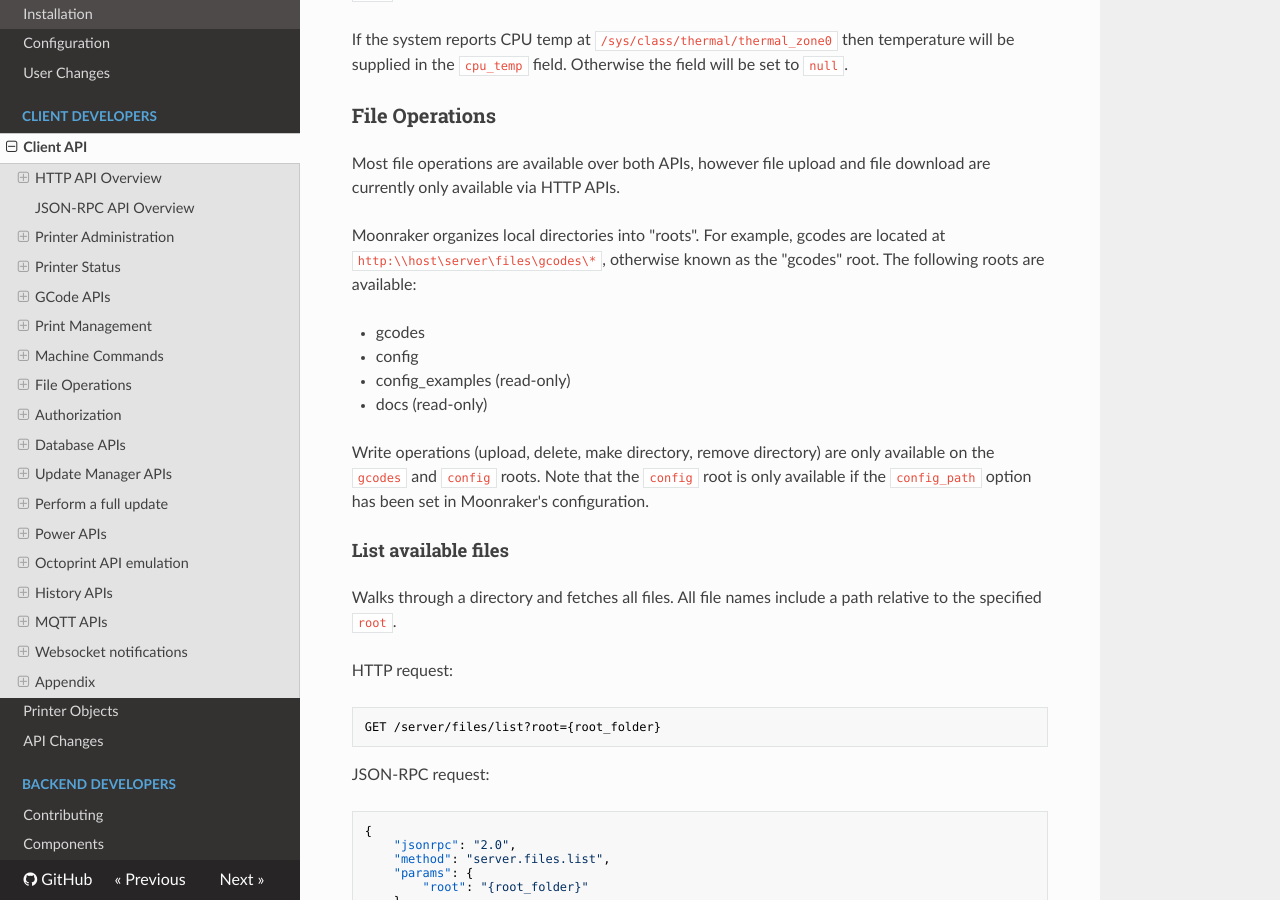
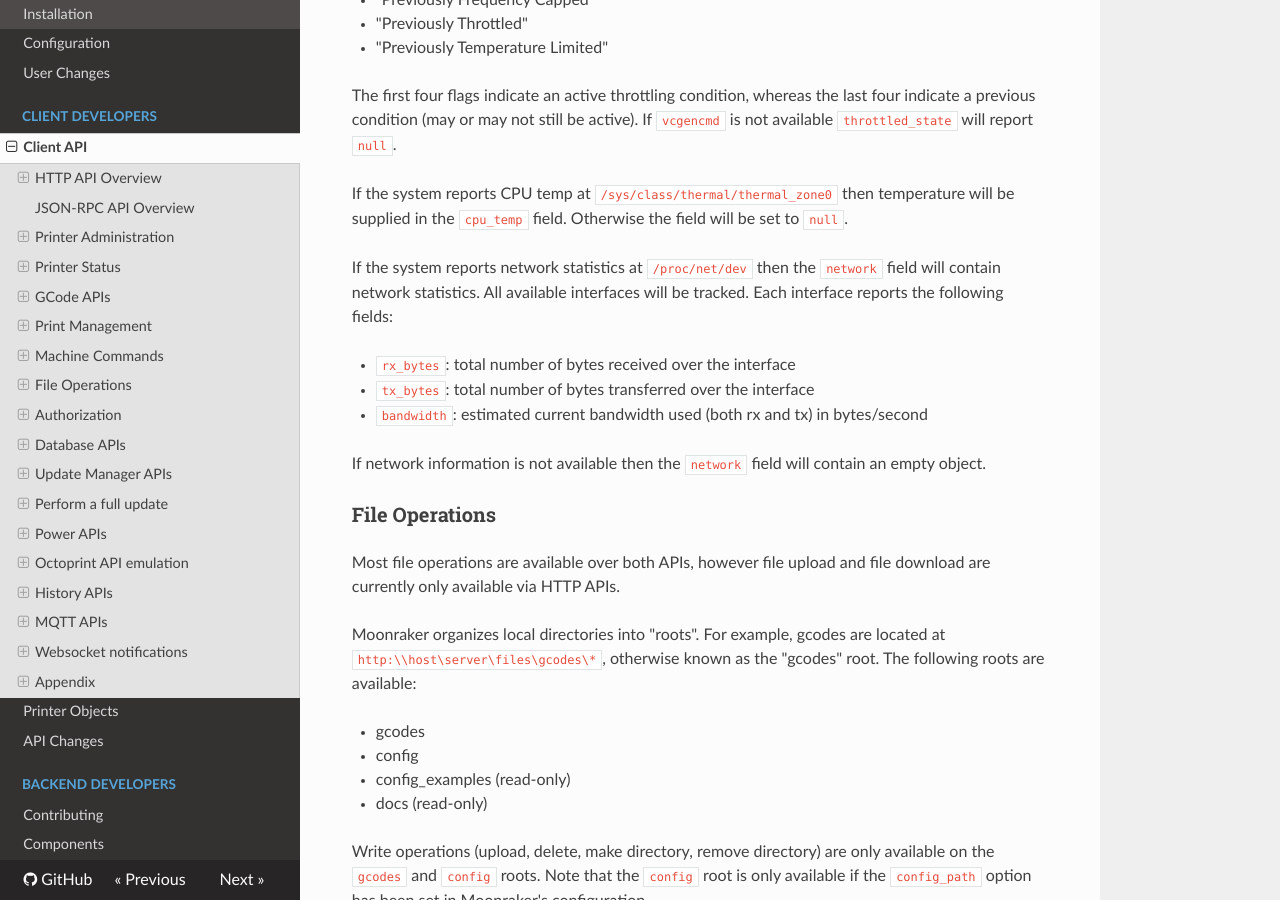
Before and after one commit to Marirossibn/moonraker, an MkDocs documentation site: the page built from docs/web_api.md, in a window 1280 px wide and 900 px high, scrolled down 21366 px. Built offline with MkDocs 1.6.1, drawn with Linux system fonts in a browser that asks for light colours; nearby versions of some CDN libraries; some of the changed text lies outside the part shown.

Commit message:
docs:  add network reporting to proc_stats documetation
Signed-off-by:  Eric Callahan <arksine.code@gmail.com>

````diff
--- a/docs/web_api.md
+++ b/docs/web_api.md
@@ -1002,24 +1002,35 @@ An object in the following format:
 {
     "moonraker_stats": [
         {
-            "time": 1615837812.0894408,
-            "cpu_usage": 1.99,
-            "memory": 23636,
+            "time": 1626612666.850755,
+            "cpu_usage": 2.66,
+            "memory": 24732,
             "mem_units": "kB"
         },
         {
-            "time": 1615837813.0890627,
-            "cpu_usage": 2.09,
-            "memory": 23636,
+            "time": 1626612667.8521338,
+            "cpu_usage": 2.62,
+            "memory": 24732,
             "mem_units": "kB"
-        },
-        ...
+        }
     ],
     "throttled_state": {
         "bits": 0,
         "flags": []
     },
-    "cpu_temp": 46.148
+    "cpu_temp": 45.622,
+    "network": {
+        "lo": {
+            "rx_bytes": 113516429,
+            "tx_bytes": 113516429,
+            "bandwidth": 3342.68
+        },
+        "wlan0": {
+            "rx_bytes": 48471767,
+            "tx_bytes": 113430843,
+            "bandwidth": 4455.91
+        }
+    }
 }
 ```
 Process information is sampled every second.  The `moonraker_stats` field
@@ -1058,6 +1069,18 @@ may not still be active).  If `vcgencmd` is not available
 If the system reports CPU temp at `/sys/class/thermal/thermal_zone0`
 then temperature will be supplied in the `cpu_temp` field.  Otherwise
 the field will be set to `null`.
+
+If the system reports network statistics at `/proc/net/dev` then the
+`network` field will contain network statistics.  All available interfaces
+will be tracked.  Each interface reports the following fields:
+
+- `rx_bytes`: total number of bytes received over the interface
+- `tx_bytes`: total number of bytes transferred over the interface
+- `bandwidth`: estimated current bandwidth used (both rx and tx) in
+  bytes/second
+
+If network information is not available then the `network` field will
+contain an empty object.
 
 ### File Operations
 
@@ -3247,7 +3270,19 @@ process statistics:
             "memory": 23636,
             "mem_units": "kB"
         },
-        "cpu_temp": 44.008
+        "cpu_temp": 44.008,
+        "network": {
+            "lo": {
+                "rx_bytes": 114555457,
+                "tx_bytes": 114555457,
+                "bandwidth": 2911.49
+            },
+            "wlan0": {
+                "rx_bytes": 48773134,
+                "tx_bytes": 115035939,
+                "bandwidth": 3458.77
+            }
+        }
     }]
 }
 ```
````
